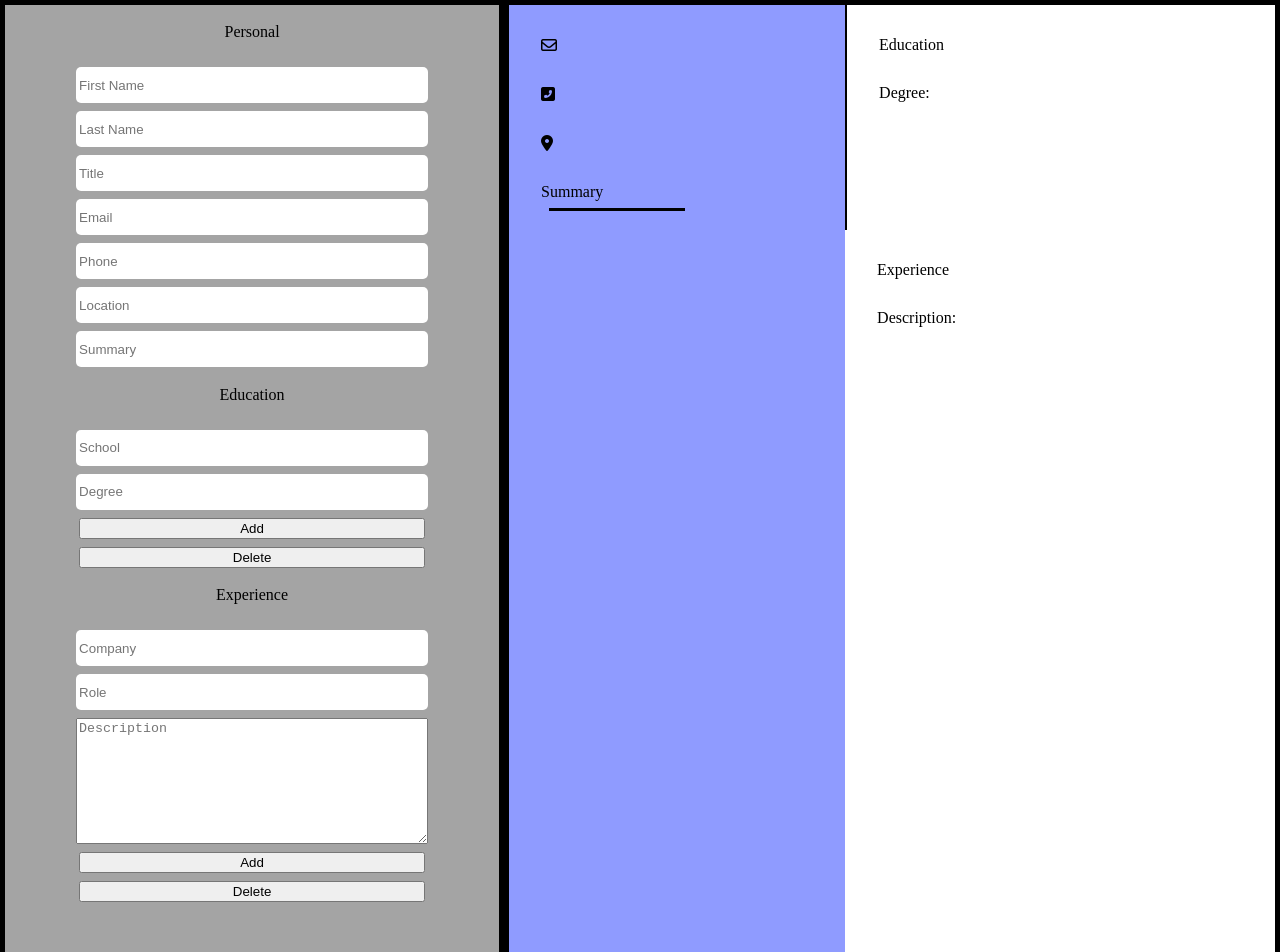
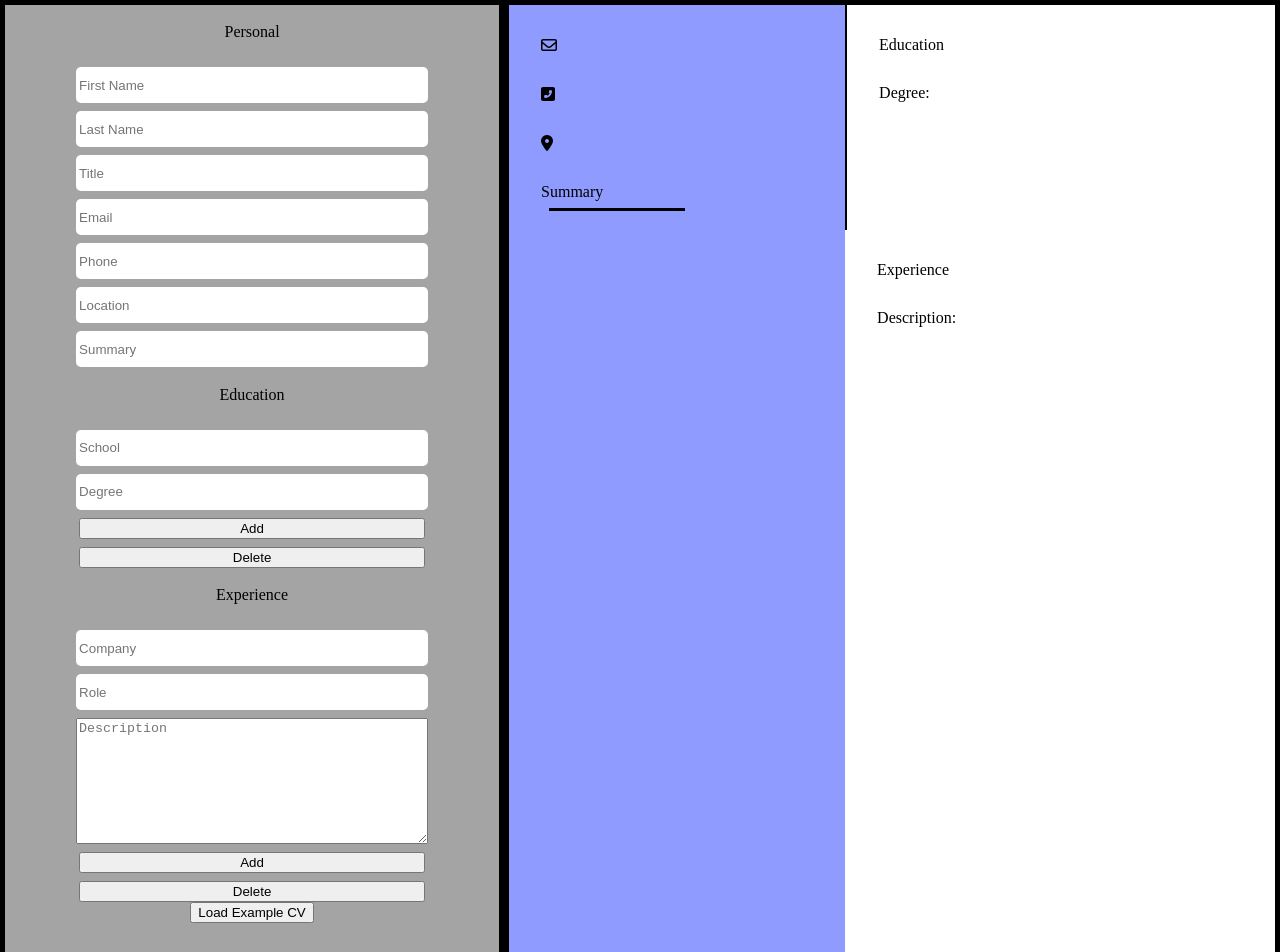
Before and after one commit to noctispine/React-Cv-App, a React (Create React App) app: page / in a window 1280 px wide. Shown: the top 952 px of the page. Built offline with nearby package versions, Linux system fonts and the light colour scheme.

Commit message:
add loadExampleCv

```diff
--- a/src/components/CvForm/CvForm.js
+++ b/src/components/CvForm/CvForm.js
@@ -18,6 +18,7 @@ const CvForm = ({
   handleChangeExperience,
   handleAddExperience,
   handleDeleteExperience,
+  handleLoadExample,
 }) => {
   return (
     <div className="cv-form">
@@ -34,6 +35,9 @@ const CvForm = ({
         handleAdd={handleAddExperience}
         handleDelete={handleDeleteExperience}
       />
+      <button className="loadExample" onClick={handleLoadExample}>
+        Load Example CV
+      </button>
     </div>
   );
 };
--- a/src/components/CvPrev/EducationPrev.js
+++ b/src/components/CvPrev/EducationPrev.js
@@ -9,7 +9,7 @@ const EducationPrev = ({ education }) => {
   ));
   return (
     <div className="education prev">
-      <h2>Education</h2>
+      <h2 className="education-header">Education</h2>
       <ul>{educationPrevItems}</ul>
     </div>
   );
--- a/src/components/CvPrev/PersonalPrev.js
+++ b/src/components/CvPrev/PersonalPrev.js
@@ -7,13 +7,13 @@ const PersonalPrev = ({ personal }) => {
         {personal.firstName} {personal.lastName}
       </h1>
       <h4 className="title">{personal.title}</h4>
-      <h4 className="email">
+      <h4 className="personal-info email">
         <i class="far fa-envelope"></i> {personal.email}
       </h4>
-      <h4 className="phone">
+      <h4 className="personal-info phone">
         <i class="fas fa-phone-square-alt"></i> {personal.phone}
       </h4>
-      <h4 className="phone">
+      <h4 className="personal-info location">
         <i class="fas fa-map-marker-alt"></i> {personal.location}
       </h4>
       <h2 className="summary-header">Summary</h2>
--- a/src/components/Main.js
+++ b/src/components/Main.js
@@ -3,6 +3,7 @@ import emptyCv from "./Utils/emptyCv";
 import CvForm from "./CvForm/CvForm";
 import CvPrev from "./CvPrev/cvPrev";
 import uniqid from "uniqid";
+import exampleCv from "./Utils/exampleCv"
 
 const Main = () => {
   const [cv, setCv] = useState(emptyCv);
@@ -81,6 +82,10 @@ const Main = () => {
     });
   };
 
+  const loadExample = () => {
+    setCv(exampleCv);
+  }
+
   return (
     <>
       <CvForm
@@ -92,6 +97,7 @@ const Main = () => {
         handleChangeExperience={handleChangeExperience}
         handleAddExperience = {handleAddExperience}
         handleDeleteExperience = {handleDeleteExperience}
+        handleLoadExample = {loadExample}
       />
       <CvPrev cv={cv} />
     </>
--- /dev/null
+++ b/src/components/Utils/exampleCv.js
@@ -0,0 +1,40 @@
+import uniqid from "uniqid";
+
+const exampleCv = {
+  personal: {
+    firstName: "Lorem.",
+    lastName: "Ipsum.",
+    title: "Lorem Ipsum",
+    email: "lorem@ipsum.com",
+    phone: "630-234-12-16",
+    location: "Random, Place",
+    summary:
+      "Lorem ipsum dolor sit amet consectetur adipisicing elit. Perferendis error neque alias iusto excepturi mollitia sint, quia, cum laboriosam nemo blanditiis deserunt consectetur voluptatum a commodi possimus esse repellat doloremque inventore rerum? Veritatis eligendi ipsam nihil perferendis cupiditate ipsa eveniet nemo distinctio labore. Soluta est numquam aperiam cumque assumenda maxime. Lorem ipsum dolor sit, amet consectetur adipisicing elit. Repellat obcaecati quia molestias error, maiores est voluptatibus aliquid incidunt distinctio dolores pariatur ratione! Dolorum rem consequatur autem ipsum distinctio quaerat numquam.",
+  },
+
+  educationInfo: [
+    {
+      id: uniqid(),
+      //
+      school: "Lorem University",
+      degree: "3.85",
+    },
+  ],
+
+  experience: [
+    {
+      id: uniqid(),
+      company: "Lorem",
+      role: "Ipsum Engineer",
+      description: "",
+    },
+    {
+      id: uniqid(),
+      company: "Lorem",
+      role: "Ipsum Developer",
+      description: "",
+    },
+  ],
+};
+
+export default exampleCv;
```
